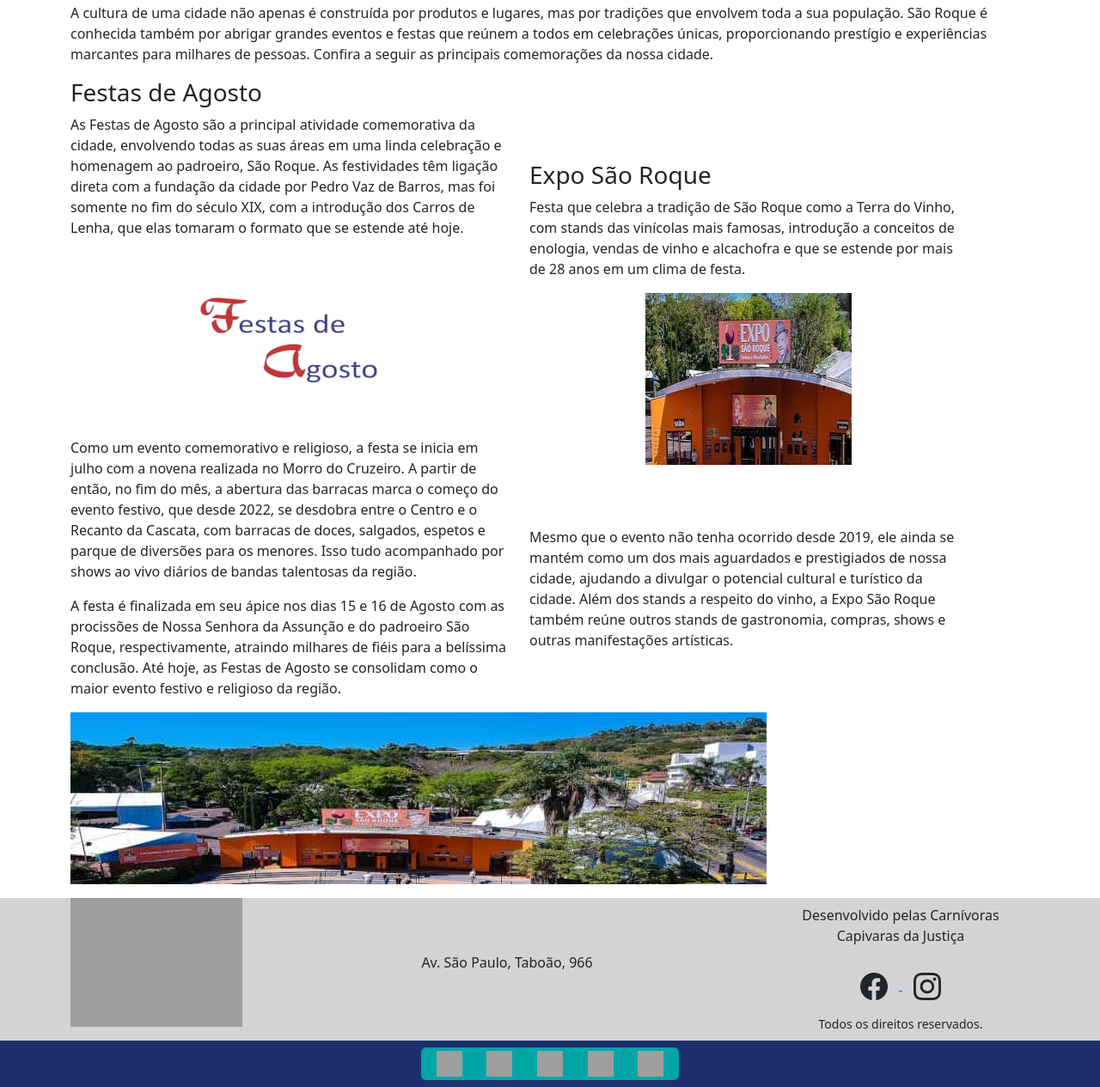
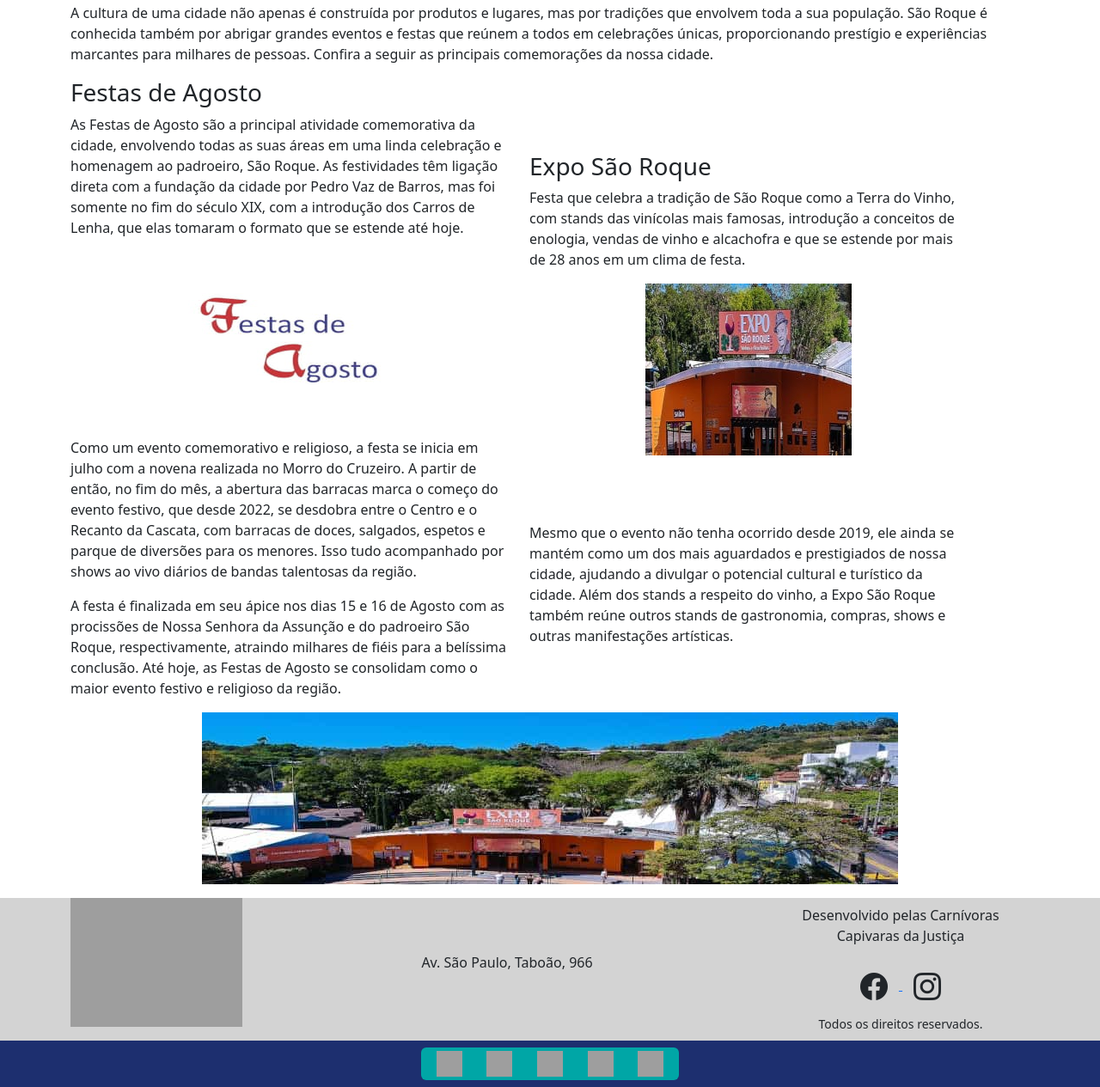
Before and after one commit to IgorVsFeijo/print-2-capybaras, a PHP site: page /cultura/tradicoes.php in a window 1280 px wide. Shown: the part 480-1745 px from the top of the page at 86% size. Run offline with PHP 8.4, Linux system fonts and the light colour scheme; grey boxes are pictures that could not be loaded.

Commit message:
Add files via upload

```diff
--- a/cultura/agendamento.php
+++ b/cultura/agendamento.php
@@ -9,6 +9,7 @@
     <?php
         include '../includes/inc_head_links.php';
       ?>
+    <link rel="stylesheet" href="../style/cultura.css">
 
 </head>
 <body>
--- a/cultura/cadastro.php
+++ b/cultura/cadastro.php
@@ -9,7 +9,7 @@
     <?php
         include '../includes/inc_head_links.php';
       ?>
-      <link rel="stylesheet" href="/style/cultura.css">
+    <link rel="stylesheet" href="../style/cultura.css">
 
 </head>
 <body>
--- a/cultura/culturaarte.php
+++ b/cultura/culturaarte.php
@@ -9,7 +9,7 @@
     <?php
         include '../includes/inc_head_links.php';
       ?>
-    <link rel="stylesheet" href="/style/cultura.css">
+    <link rel="stylesheet" href="../style/cultura.css">
 
 </head>
 <body>
--- a/cultura/tradicoes.php
+++ b/cultura/tradicoes.php
@@ -9,7 +9,7 @@
     <?php
         include '../includes/inc_head_links.php';
       ?>
-      <link rel="stylesheet" href="/style/cultura.css">
+    <link rel="stylesheet" href="../style/cultura.css">
 
 </head>
 <body>
@@ -49,11 +49,9 @@
                         <p class="col-12">A festa é finalizada em seu ápice nos dias 15 e 16 de Agosto com as procissões de Nossa Senhora da Assunção e do padroeiro São Roque, respectivamente, atraindo milhares de fiéis para a belíssima conclusão. Até hoje, as Festas de Agosto se consolidam como o maior evento festivo e religioso da região.</p>
                 </section>
                 <section class="row col-lg-6">
-                        <figure class="col-sm-6 col-md-6 col-lg-12 text-center">
-                          <picture>
+                          <picture class="col-sm-6 col-md-6 col-lg-12 text-center">
                             <source media="(max-width: 992px)" srcset="../imgs/cultura/exposaoroque.jpg"><img>
                           </picture>
-                        </figure>
                         <section class="col-sm-6 col-lg-12">
                           <h3>Expo São Roque</h3>
                           <p>Festa que celebra a tradição de São Roque como a Terra do Vinho, com stands das vinícolas mais famosas, introdução a conceitos de enologia, vendas de vinho e alcachofra e que se estende por mais de 28 anos em um clima de festa.</p>
@@ -67,7 +65,7 @@
                 </section>
               </article>
             </div>
-            <figure>
+            <figure class="text-center">
               <img src="../imgs/cultura/expoilustracao.jpg" alt="Visão aérea da Expo São Roque, da entrada do Recanto da Cascata">
             </figure>
         </main>
```
